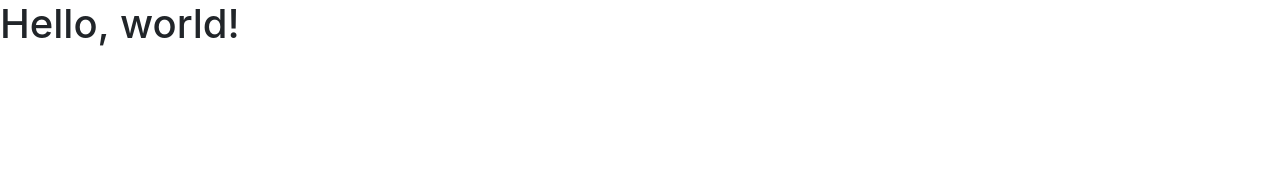
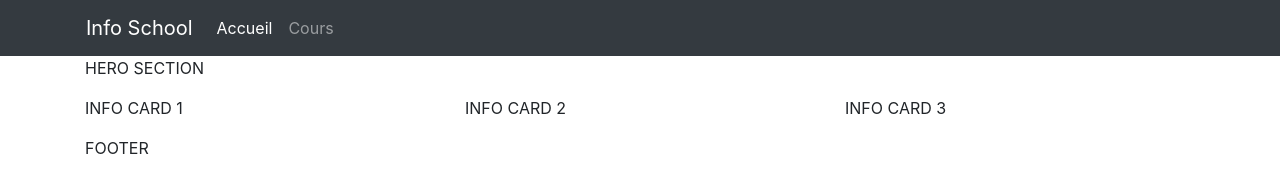
Before and after one commit to git504/Git504_01062021_Orinoco, a plain HTML site: page index.html in a window 1280 px wide. Drawn offline with nearby package versions, Linux system fonts and the light colour scheme.

Commit message:
font bootstrap

```diff
--- a/index.html
+++ b/index.html
@@ -1,6 +1,8 @@
 <!DOCTYPE html>
 <html lang="fr">
+
 <head>
+    <!-- Required meta tags -->
     <meta charset="UTF-8">
     <meta http-equiv="X-UA-Compatible" content="IE=edge">
     <meta name="viewport" content="width=device-width, initial-scale=1.0">
@@ -9,17 +11,62 @@
     <title>Accueil - Orinoco</title>
     <meta name="title" content="Accueil - Orinoco">
     <meta name="description" content="Orinoco est un site e-commerce à thème. C'est aussi le 5ième projet du parcours développeur web chez OpenClassrooms.">
+    <link rel="stylesheet" href="style.css">
+    <link rel="preconnect" href="https://fonts.gstatic.com">
+    <link rel="stylesheet" href="https://fonts.googleapis.com/css2?family=Roboto&display=swap">
 
+    <!-- Bootstrap CSS -->
     <link rel="stylesheet" href="https://stackpath.bootstrapcdn.com/bootstrap/4.4.1/css/bootstrap.min.css" integrity="sha384-Vkoo8x4CGsO3+Hhxv8T/Q5PaXtkKtu6ug5TOeNV6gBiFeWPGFN9MuhOf23Q9Ifjh" crossorigin="anonymous">
+</head>
 
-</head>
 <body>
-
-<h1>Hello, world!</h1>
+    <div class="bg-dark">
+      <div class="container">
+        <div class="row">
+          <nav class="col navbar navbar-expand navbar-dark">
+            <a class="navbar-brand" href="index.html">Info School</a>
+            <div>
+              <ul class="navbar-nav">
+                <li class="nav-item active">
+                  <a class="nav-link" href="index.html">Accueil</a>
+                </li>
+                <li class="nav-item">
+                  <a class="nav-link" href="#">Cours</a>
+                </li>
+              </ul>
+            </div>
+          </nav>
+        </div>
+      </div>
+    </div>
+    <div class="container">
+      <div class="row">
+        <div class="col">
+          <p>HERO SECTION</p>
+        </div>
+      </div>
+      <div class="row">
+        <div class="col-12 col-lg-4">
+          <p>INFO CARD 1</p>
+        </div>
+        <div class="col-12 col-lg-4">
+          <p>INFO CARD 2</p>
+        </div>
+        <div class="col-12 col-lg-4">
+          <p>INFO CARD 3</p>
+        </div>
+      </div>
+      <div class="row">
+        <div class="col">
+          <p>FOOTER</p>
+        </div>
+      </div>
+    </div>
 
     <!-- jQuery first, then Popper.js, then Bootstrap JS -->
-<script src="https://code.jquery.com/jquery-3.4.1.slim.min.js" integrity="sha384-J6qa4849blE2+poT4WnyKhv5vZF5SrPo0iEjwBvKU7imGFAV0wwj1yYfoRSJoZ+n" crossorigin="anonymous"></script>
-<script src="https://cdn.jsdelivr.net/npm/popper.js@1.16.0/dist/umd/popper.min.js" integrity="sha384-Q6E9RHvbIyZFJoft+2mJbHaEWldlvI9IOYy5n3zV9zzTtmI3UksdQRVvoxMfooAo" crossorigin="anonymous"></script>
-<script src="https://stackpath.bootstrapcdn.com/bootstrap/4.4.1/js/bootstrap.min.js" integrity="sha384-wfSDF2E50Y2D1uUdj0O3uMBJnjuUD4Ih7YwaYd1iqfktj0Uod8GCExl3Og8ifwB6" crossorigin="anonymous"></script>
-</body>
+    <script src="https://code.jquery.com/jquery-3.4.1.slim.min.js" integrity="sha384-J6qa4849blE2+poT4WnyKhv5vZF5SrPo0iEjwBvKU7imGFAV0wwj1yYfoRSJoZ+n" crossorigin="anonymous"></script>
+    <script src="https://cdn.jsdelivr.net/npm/popper.js@1.16.0/dist/umd/popper.min.js" integrity="sha384-Q6E9RHvbIyZFJoft+2mJbHaEWldlvI9IOYy5n3zV9zzTtmI3UksdQRVvoxMfooAo" crossorigin="anonymous"></script>
+    <script src="https://stackpath.bootstrapcdn.com/bootstrap/4.4.1/js/bootstrap.min.js" integrity="sha384-wfSDF2E50Y2D1uUdj0O3uMBJnjuUD4Ih7YwaYd1iqfktj0Uod8GCExl3Og8ifwB6" crossorigin="anonymous"></script>
+  </body>
+
 </html>
--- /dev/null
+++ b/style.css
@@ -0,0 +1,3 @@
+body {
+    font-family:  'Roboto', sans-serif;
+}
```
